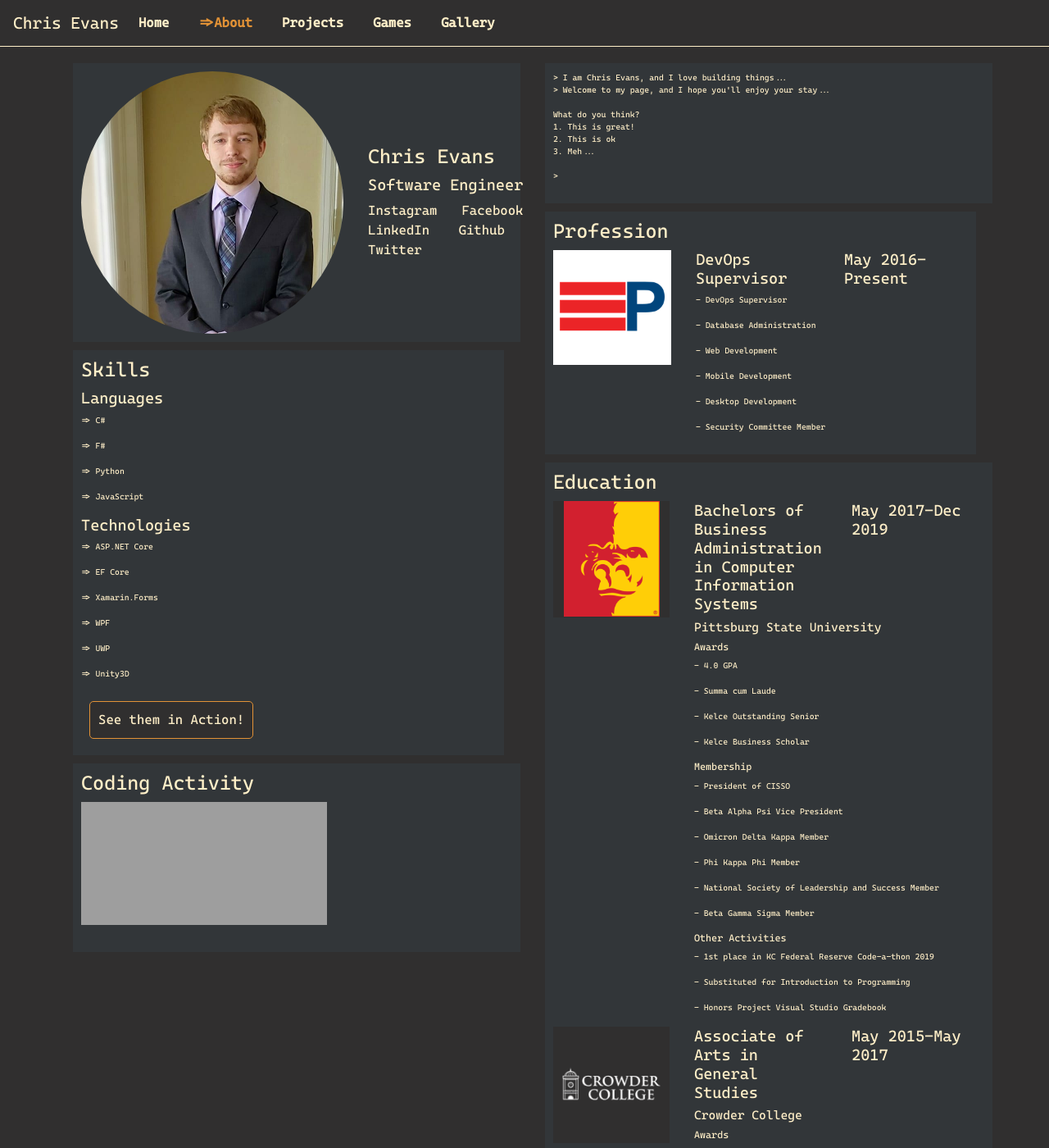
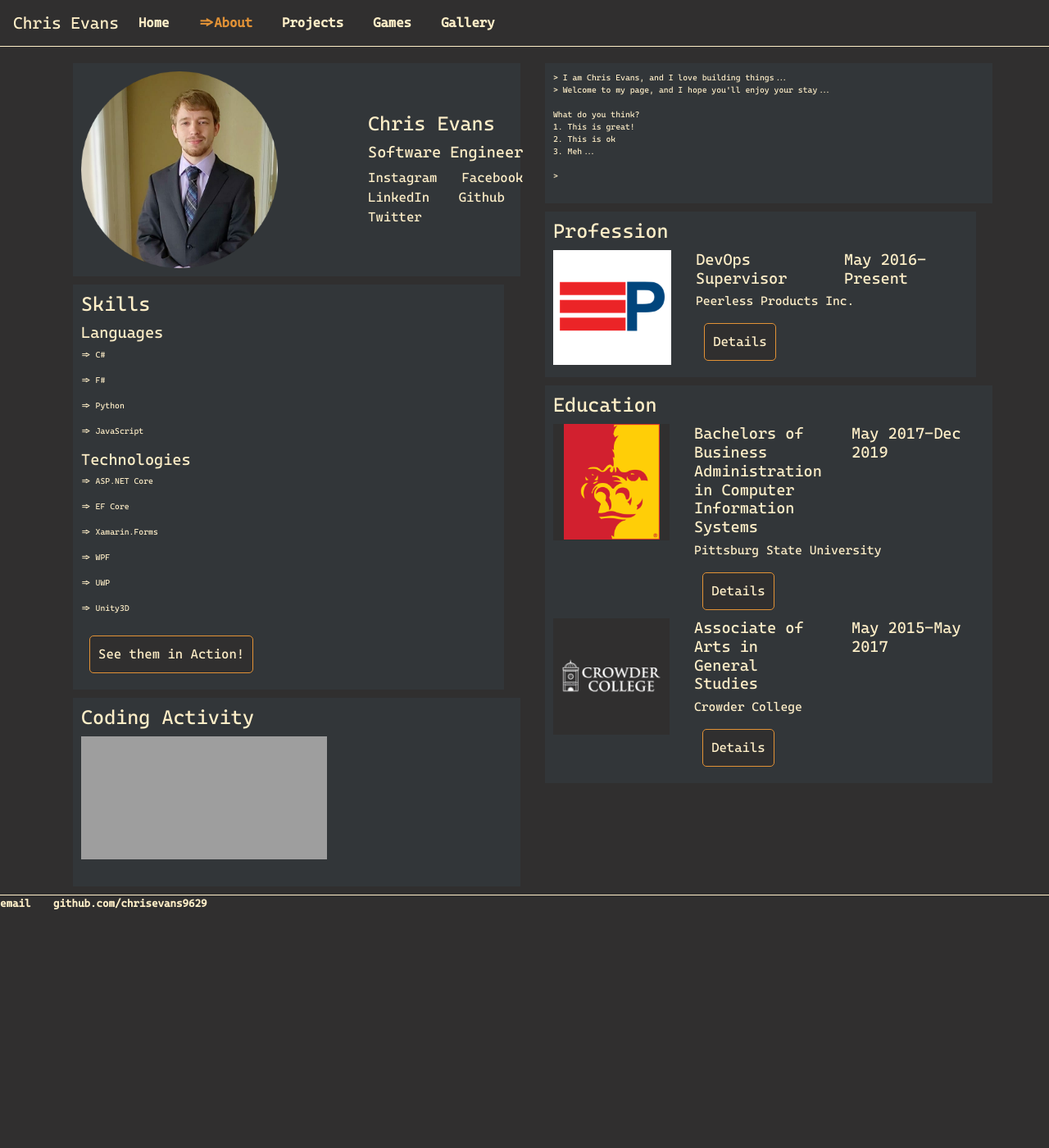
Before and after one commit to AutumnEvans418/autumnevans418.github.io, a Jekyll site: the page built from about/index.html, in a window 1280 px wide and 1400 px high. Shown: the whole window at 82% size. Built offline with Jekyll 4.4.1, drawn with Linux system fonts in a browser that asks for light colours; some of the changed text lies outside the part shown; grey boxes are pictures that could not be loaded.

Commit message:
added collapse buttons to about page

```diff
--- a/_data/profile.yml
+++ b/_data/profile.yml
@@ -6,6 +6,7 @@
     company: "Peerless Products Inc."
     logo: "/assets/peerless.png"
     date: "May 2016-Present"
+    id: peerless
     attributes:
       - "DevOps Supervisor"
       - "Database Administration"
@@ -19,6 +20,7 @@
     college: "Pittsburg State University"
     logo: "/assets/pittstate.png"
     date: "May 2017-Dec 2019"
+    id: pitt
     sections:
       - name: Awards
         attributes:
@@ -43,6 +45,7 @@
     college: "Crowder College"
     date: "May 2015-May 2017"
     logo: "/assets/crowder.png"
+    id: crowder
     sections:
       - name: Awards
         attributes:
--- a/about/index.html
+++ b/about/index.html
@@ -7,8 +7,8 @@
         <div class="col">
             <div class="col scard">
                 <div class="row">
-                    <div class="col">
-                        <img src="/assets/NoPath - Copy (4).png">
+                    <div class="col-sm-auto">
+                        <img style="width: 75%;" src="/assets/NoPath - Copy (4).png">
                     </div>
                     <div class="col">
                         <div class="center">
@@ -83,9 +83,20 @@
                         </div>
                         <div class="row">
                             <div class="col">
+                                <h3>{{prof.company}}</h3>
+                            </div>
+                        </div>
+                        <div class="row">
+                            <div class="col">
+
+                                <a class="btn" data-toggle="collapse" href="#{{prof.id}}" role="button" aria-expanded="false" aria-controls="{{prof.id}}">
+                                   Details
+                                </a>
+                                  <div class="collapse" id="{{prof.id}}">
                                     {% for att in prof.attributes %}
                                         <p>- {{att}}</p>
                                     {% endfor %}
+                                  </div>
                             </div>
                         </div>
                     </div>
@@ -115,6 +126,10 @@
                         </div>
                         <div class="row">
                             <div class="col">
+                                <a class="btn" data-toggle="collapse" href="#{{ed.id}}" role="button" aria-expanded="false" aria-controls="{{ed.id}}">
+                                    Details
+                                 </a>
+                                   <div class="collapse" id="{{ed.id}}">
                                     {% for section in ed.sections %}
                                         <h4>{{section.name}}</h4>
                                         {% for att in section.attributes %}
@@ -125,6 +140,7 @@
                             </div>
                         </div>
                     </div>
+                </div>
                 {% endfor %}
             </div>
         </div>
```
Lines whose indentation alone changed are shown as unchanged.
